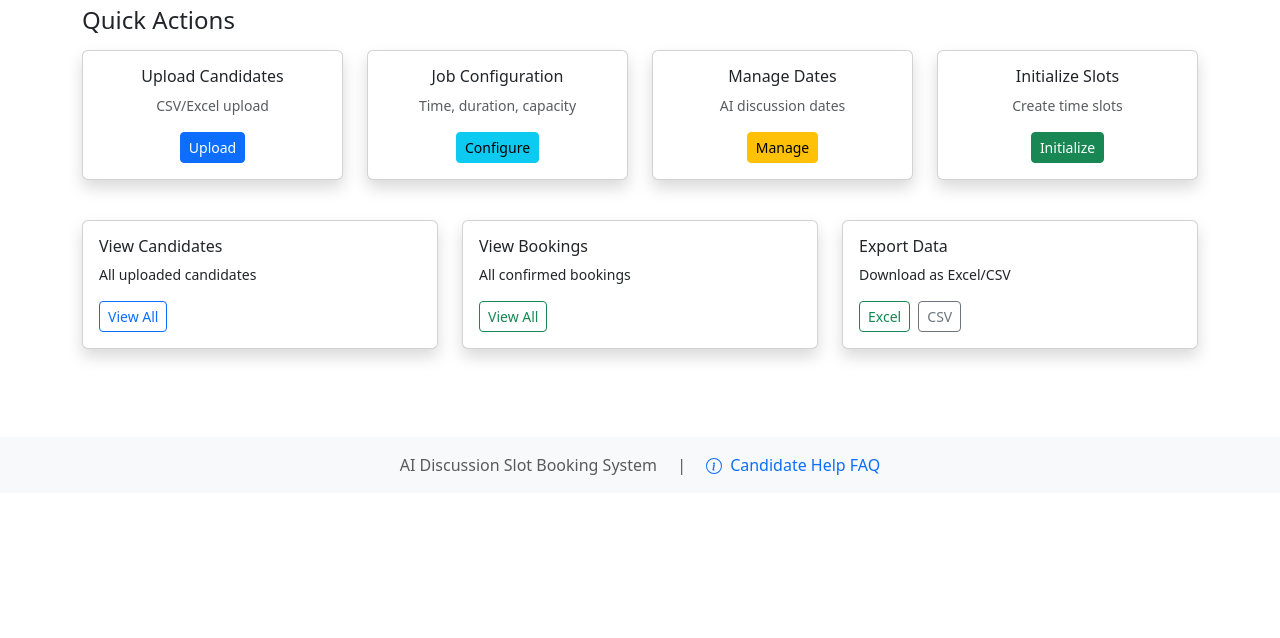
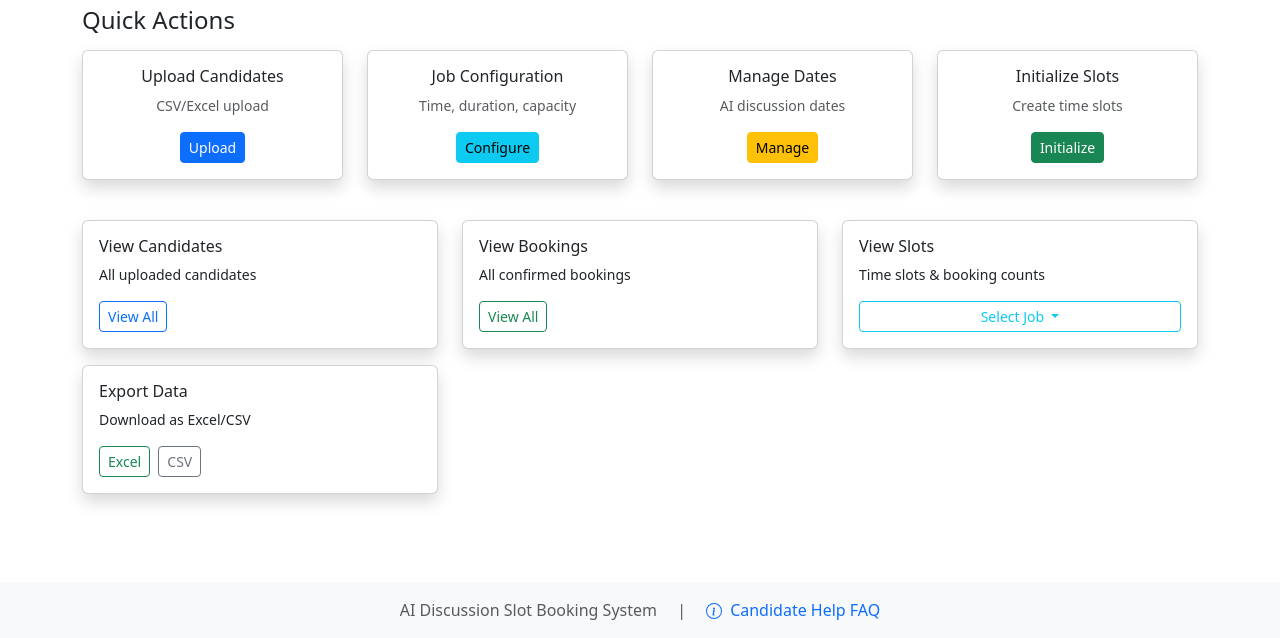
Before and after one commit to rasheed-fabrichq/fabric-interview-slot-booking-app, a Flask app: page /admin/dashboard in a window 1280 px wide. Shown: the part 677-1315 px from the top of the page. Before the commit the page ends 1170 px from the top, so only its background shows below. Run offline with Flask 3, Linux system fonts and the light colour scheme; the visitor is signed in with stand-in values (Sample User, id 1); data comes from the database, SQL or seed files in the repository; data that the repository does not hold is empty; some libraries are stand-ins or nearby versions.

Commit message:
Add admin slots view and booking statistics for specific jobs

```diff
--- a/app.py
+++ b/app.py
@@ -22,7 +22,7 @@ from database import (
     get_job_config, get_all_job_configs, update_job_config,
     get_job_dates, add_job_date, delete_job_date,
     is_booking_enabled_for_job, set_job_booking_enabled,
-    get_candidate_booking_for_job
+    get_candidate_booking_for_job, get_all_slots_for_job
 )
 from config import (
     JOBS, is_valid_job_id, get_job_name,
@@ -843,6 +843,45 @@ def admin_candidates():
                          selected_job=job_id)
 
 
+@app.route('/admin/slots')
+@admin_required
+def admin_slots():
+    """View all slots with booking statistics for a specific job"""
+    job_id = request.args.get('job_id')  # Required job filter
+
+    if not job_id or not is_valid_job_id(job_id):
+        # If no valid job selected, redirect to dashboard
+        return redirect(url_for('admin_dashboard'))
+
+    # Get all slots for the selected job
+    all_slots = get_all_slots_for_job(job_id)
+
+    # Group slots by date for better display
+    slots_by_date = {}
+    for slot in all_slots:
+        date = slot['date']
+        if date not in slots_by_date:
+            slots_by_date[date] = {
+                'date': date,
+                'day_of_week': slot['day_of_week'],
+                'slots': [],
+                'total_capacity': 0,
+                'total_booked': 0
+            }
+        slots_by_date[date]['slots'].append(slot)
+        slots_by_date[date]['total_capacity'] += slot['max_capacity']
+        slots_by_date[date]['total_booked'] += slot['booked_count']
+
+    # Convert to sorted list
+    dates_data = sorted(slots_by_date.values(), key=lambda x: x['date'])
+
+    return render_template('admin_slots.html',
+                         dates_data=dates_data,
+                         jobs=JOBS,
+                         selected_job=job_id,
+                         job_name=get_job_name(job_id))
+
+
 # Error handlers
 @app.errorhandler(404)
 def page_not_found(e):
--- a/database.py
+++ b/database.py
@@ -580,6 +580,41 @@ def get_slots_by_job_and_date(job_id, date):
     return slots
 
 
+def get_all_slots_for_job(job_id):
+    """Get all slots for a specific job grouped by date with booking statistics"""
+    conn = get_db_connection()
+    cursor = conn.cursor()
+
+    # Get job capacity
+    cursor.execute('''
+        SELECT capacity_per_slot, slot_duration_minutes FROM job_configs WHERE job_id = ?
+    ''', (job_id,))
+
+    config = cursor.fetchone()
+    if not config:
+        conn.close()
+        return []
+
+    max_capacity = config['capacity_per_slot']
+    slot_duration = config['slot_duration_minutes']
+
+    # Get all slots for this job
+    cursor.execute('''
+        SELECT id, job_id, date, day_of_week, start_time, booked_count,
+               ? as max_capacity,
+               (? - booked_count) as available,
+               ? as slot_duration_minutes
+        FROM slots
+        WHERE job_id = ?
+        ORDER BY date, start_time
+    ''', (max_capacity, max_capacity, slot_duration, job_id))
+
+    slots = [dict(row) for row in cursor.fetchall()]
+    conn.close()
+
+    return slots
+
+
 def clear_slots_for_job(job_id):
     """Clear all slots for a specific job"""
     conn = get_db_connection()
--- a/templates/admin_dashboard.html
+++ b/templates/admin_dashboard.html
@@ -194,6 +194,29 @@
     <div class="col-md-4 mb-3">
         <div class="card shadow">
             <div class="card-body">
+                <h6 class="card-title">View Slots</h6>
+                <p class="card-text small">Time slots & booking counts</p>
+                <div class="btn-group w-100">
+                    <button type="button" class="btn btn-outline-info btn-sm dropdown-toggle" data-bs-toggle="dropdown">
+                        Select Job
+                    </button>
+                    <ul class="dropdown-menu">
+                        {% for job_stat in stats.job_stats %}
+                        <li>
+                            <a class="dropdown-item" href="/admin/slots?job_id={{ job_stat.job_id }}">
+                                {{ job_stat.job_name }}
+                            </a>
+                        </li>
+                        {% endfor %}
+                    </ul>
+                </div>
+            </div>
+        </div>
+    </div>
+
+    <div class="col-md-4 mb-3">
+        <div class="card shadow">
+            <div class="card-body">
                 <h6 class="card-title">Export Data</h6>
                 <p class="card-text small">Download as Excel/CSV</p>
                 <a href="/admin/export?format=xlsx" class="btn btn-outline-success btn-sm me-1">
```
Also changed, not shown: templates/admin_slots.html (added, +188 -0 lines).
